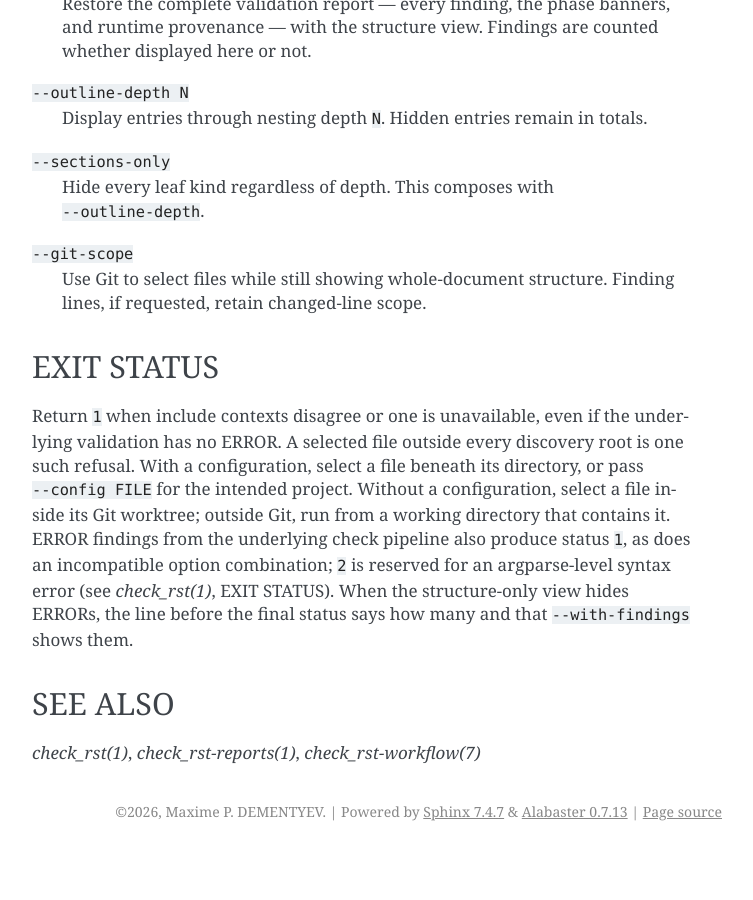
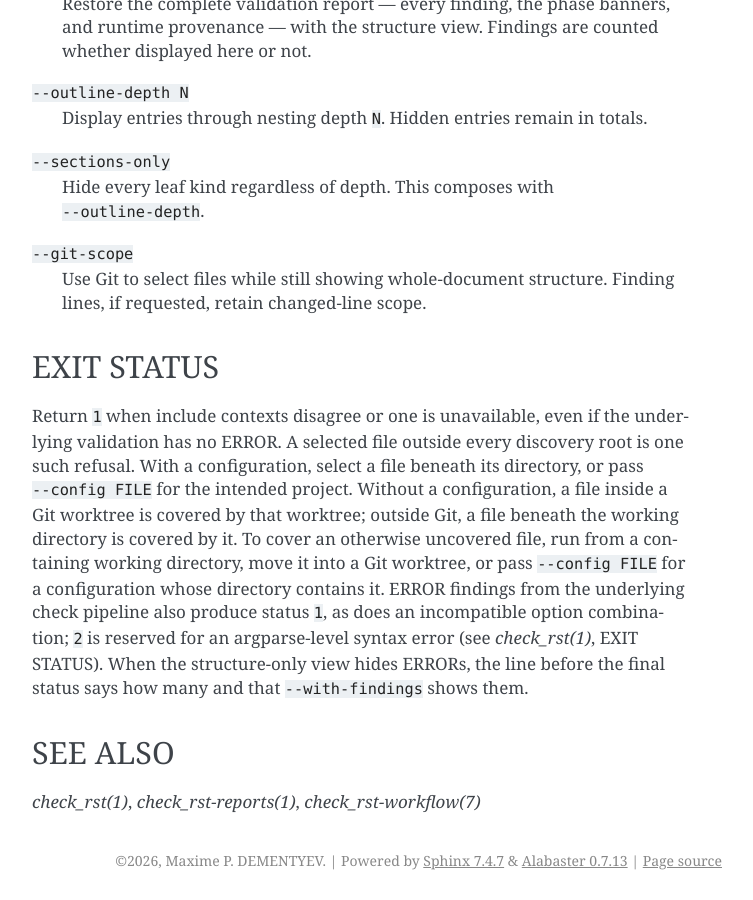
Before and after one commit to dememax/check_rst, a Sphinx documentation site: the page built from docs/man/check_rst-outline.rst, in a window 1280 px wide and 900 px high, scrolled down 1781 px. Shown: the whole window, without its empty margins (388-1141 px from the left). Built offline with Sphinx 7.4.7, drawn with Linux system fonts in a browser that asks for light colours; before the commit the page ends 2632 px from its top, so only the background shows below that.

Commit message:
fix: make uncovered remedies actionable
An uncovered file in no-configuration mode cannot already be inside a Git
worktree or beneath the working directory: either condition would have made
it covered.  The previous remedy therefore presupposed a root that did not
exist and omitted the still-valid explicit-configuration route.

Offer three actions that can change coverage: run from a containing working
directory, move the file into a Git worktree, or pass a configuration rooted
above it.  Restate all four live documentation copies as covering rules while
leaving the configured refusal unchanged.

The focused mode tests and 118 broader tests pass, Ruff is clean, and the
worktree RST check/fix/check loop passes with no rewrite.

Co-Authored-By: Codex GPT-5 <noreply@openai.com>

```diff
--- a/docs/man/check_rst-outline.rst
+++ b/docs/man/check_rst-outline.rst
@@ -112,13 +112,15 @@ Return ``1`` when include contexts disagree or one is unavailable, even if
 the underlying validation has no ERROR.  A selected file outside every
 discovery root is one such refusal.  With a configuration, select a file
 beneath its directory, or pass ``--config FILE`` for the intended project.
-Without a configuration, select a file inside its Git worktree; outside Git,
-run from a working directory that contains it.  ERROR findings from the
-underlying check pipeline also produce status ``1``, as does an incompatible
-option combination; ``2`` is reserved for an argparse-level syntax error (see
-:manpage:`check_rst(1)`, EXIT STATUS).  When the structure-only view hides
-ERRORs, the line before the final status says how many and that
-``--with-findings`` shows them.
+Without a configuration, a file inside a Git worktree is covered by that
+worktree; outside Git, a file beneath the working directory is covered by it.
+To cover an otherwise uncovered file, run from a containing working directory,
+move it into a Git worktree, or pass ``--config FILE`` for a configuration whose
+directory contains it.  ERROR findings from the underlying check pipeline also
+produce status ``1``, as does an incompatible option combination; ``2`` is
+reserved for an argparse-level syntax error (see :manpage:`check_rst(1)`, EXIT
+STATUS).  When the structure-only view hides ERRORs, the line before the final
+status says how many and that ``--with-findings`` shows them.
 
 **********
 SEE ALSO
```
Also changed, not shown: docs/guide.rst (+6 -4 lines), docs/man/check_rst-config.rst (+6 -3 lines), docs/man/check_rst-reports.rst (+8 -5 lines), 1 other file.
